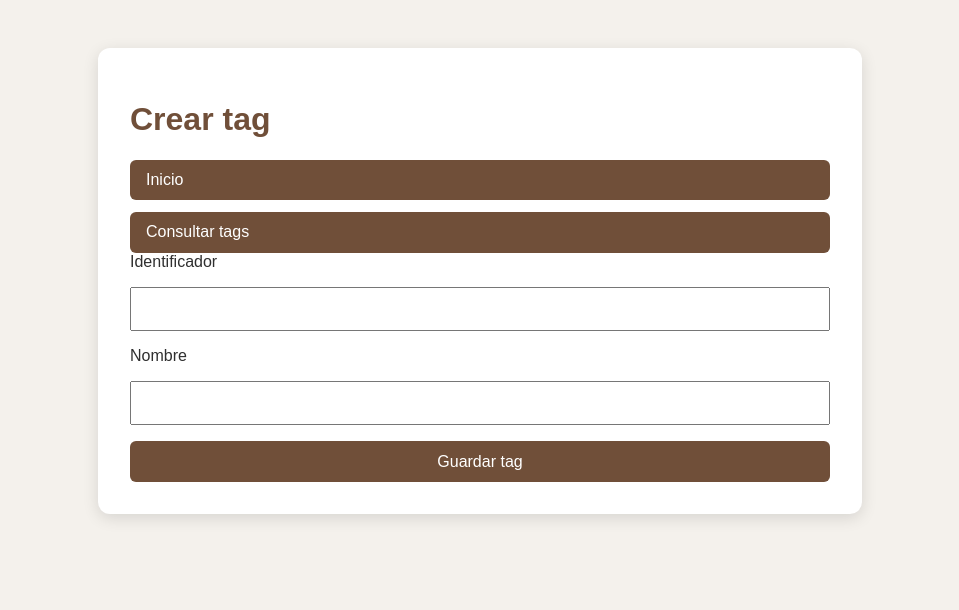
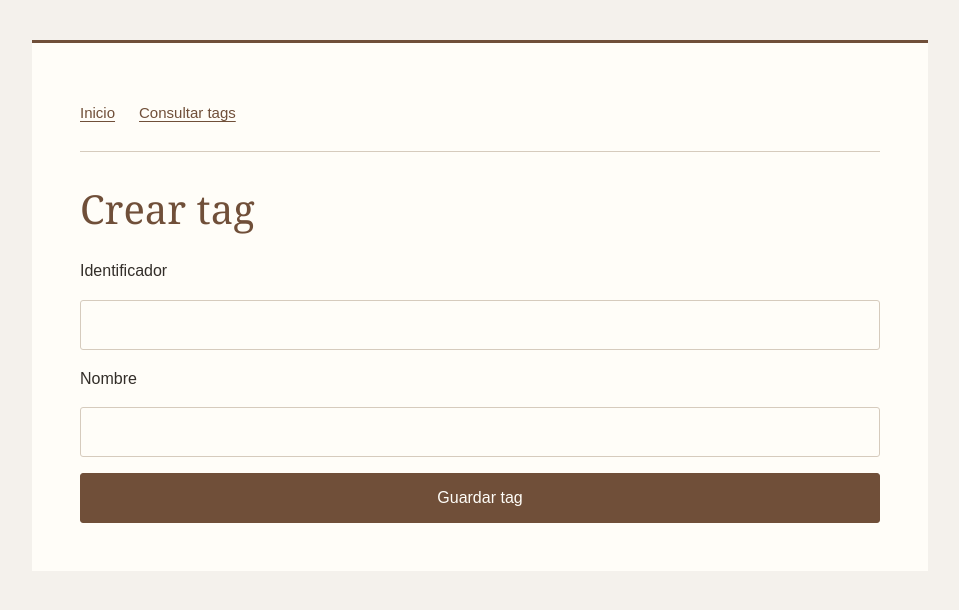
Before and after one commit to ibeltran1999/OlgadeChicaApp, a Flask app: page /tags/nueva in a window 1280 px wide. Shown: the top 610 px of the page, without its empty margins (160-1119 px from the left). Run offline with Flask 3, Linux system fonts and the light colour scheme.

Commit message:
build: refactorizacion de frontend sin tocar formularios

```diff
--- /dev/null
+++ b/app/presentation/templates/base.html
@@ -0,0 +1,16 @@
+{% from "componentes/navegacion.html" import navegacion with context %}
+<!DOCTYPE html>
+<html lang="es">
+<head>
+    <meta charset="UTF-8">
+    <meta name="viewport" content="width=device-width, initial-scale=1">
+    <title>{% block titulo %}Plataforma Olga de Chica{% endblock %}</title>
+    <link rel="stylesheet" href="{{ url_for('static', filename='css/styles.css') }}">
+</head>
+<body>
+    <main class="contenedor">
+        {% block navegacion %}{% endblock %}
+        {% block contenido %}{% endblock %}
+    </main>
+</body>
+</html>
--- /dev/null
+++ b/app/presentation/templates/componentes/navegacion.html
@@ -0,0 +1,7 @@
+{% macro navegacion(enlaces) %}
+<nav class="navegacion" aria-label="Navegación">
+    {% for destino, etiqueta in enlaces %}
+    <a href="{{ destino }}"{% if request.path == destino %} aria-current="page"{% endif %}>{{ etiqueta }}</a>
+    {% endfor %}
+</nav>
+{% endmacro %}
--- a/app/presentation/templates/tags/formulario.html
+++ b/app/presentation/templates/tags/formulario.html
@@ -1,21 +1,16 @@
-<!DOCTYPE html>
-<html lang="es">
-<head>
-    <meta charset="UTF-8">
-    <meta name="viewport" content="width=device-width, initial-scale=1">
-    <title>Crear tag</title>
-    <link
-        rel="stylesheet"
-        href="{{ url_for('static', filename='css/styles.css') }}"
-    >
-</head>
-<body>
-    <main class="contenedor">
-        <h1>Crear tag</h1>
-        <nav class="acciones-principales" aria-label="Navegación">
-            <a class="boton" href="/">Inicio</a>
-            <a class="boton" href="{{ url_for('tags.listar') }}">Consultar tags</a>
-        </nav>
+{% extends "base.html" %}
+{% block titulo %}Crear tag{% endblock %}
+
+{% block navegacion %}
+    {{ navegacion([
+        ('/', 'Inicio'),
+        (url_for('tags.listar'), 'Consultar tags'),
+    ]) }}
+{% endblock %}
+
+{% block contenido %}
+<h1>Crear tag</h1>
+
 
         <form method="post" action="/tags">
             <label for="identificador">Identificador</label>
@@ -36,6 +31,4 @@
 
             <button type="submit">Guardar tag</button>
         </form>
-    </main>
-</body>
-</html>
+{% endblock %}
--- a/app/static/css/styles.css
+++ b/app/static/css/styles.css
@@ -1,7 +1,21 @@
 :root {
-    font-family: Arial, sans-serif;
-    color: #2f2f2f;
-    background-color: #f4f1ec;
+    --color-fondo: #f4f1ec;
+    --color-papel: #fffdf8;
+    --color-texto: #332e29;
+    --color-acento: #704f39;
+    --color-acento-hover: #4f3829;
+    --color-borde: #d6cbbd;
+    --radio: 3px;
+    font-family: Arial, Helvetica, sans-serif;
+    line-height: 1.6;
+    color: var(--color-texto);
+    background-color: var(--color-fondo);
+}
+
+*,
+*::before,
+*::after {
+    box-sizing: border-box;
 }
 
 body {
@@ -9,22 +23,66 @@ body {
 }
 
 .contenedor {
-    width: min(90%, 700px);
-    margin: 3rem auto;
-    padding: 2rem;
-    background: white;
-    border-radius: 12px;
-    box-shadow: 0 4px 16px rgb(0 0 0 / 12%);
+    width: min(calc(100% - 2rem), 56rem);
+    margin: 2.5rem auto;
+    padding: clamp(1.25rem, 4vw, 3rem);
+    background: var(--color-papel);
+    border-top: 3px solid var(--color-acento);
+    overflow-wrap: anywhere;
 }
 
-.acciones-principales {
-    display: flex;
-    flex-direction: column;
-    gap: 0.75rem;
+h1,
+h2,
+h3 {
+    font-family: Georgia, "Times New Roman", serif;
+    font-weight: 400;
+    line-height: 1.25;
+    color: var(--color-acento);
 }
 
 h1 {
-    color: #704f39;
+    margin: 0 0 1.5rem;
+    font-size: clamp(1.8rem, 4vw, 2.5rem);
+}
+
+h2 {
+    font-size: 1.5rem;
+}
+
+a {
+    color: var(--color-acento);
+    text-underline-offset: 0.2em;
+    text-decoration-thickness: 1px;
+}
+
+a:hover {
+    color: var(--color-acento-hover);
+}
+
+:focus-visible {
+    outline: 2px solid var(--color-acento);
+    outline-offset: 4px;
+}
+
+.navegacion {
+    display: flex;
+    flex-wrap: wrap;
+    gap: 0.5rem 1.5rem;
+    margin-bottom: 2rem;
+    padding-bottom: 1rem;
+    border-bottom: 1px solid var(--color-borde);
+    font-size: 0.9375rem;
+}
+
+.navegacion a {
+    display: inline-flex;
+    align-items: center;
+    min-height: 2.75rem;
+}
+
+.navegacion a[aria-current="page"] {
+    font-weight: 700;
+    text-decoration-thickness: 2px;
 }
 
 form {
@@ -36,40 +94,77 @@ input,
 textarea,
 select,
 button {
+    min-width: 0;
+    max-width: 100%;
     padding: 0.7rem;
     font: inherit;
 }
 
-button {
-    border: 0;
-    border-radius: 6px;
-    color: white;
-    background-color: #704f39;
+input,
+textarea,
+select,
+fieldset {
+    border: 1px solid var(--color-borde);
+    border-radius: var(--radio);
+}
+
+input,
+textarea,
+select {
+    color: var(--color-texto);
+    background: var(--color-papel);
+}
+
+fieldset {
+    min-width: 0;
+}
+
+textarea {
+    resize: vertical;
+}
+
+button,
+.boton {
+    display: inline-block;
+    padding: 0.7rem 1rem;
+    border: 1px solid var(--color-acento);
+    border-radius: var(--radio);
+    color: var(--color-papel);
+    background-color: var(--color-acento);
+    font: inherit;
+    text-decoration: none;
     cursor: pointer;
 }
 
-button:hover {
-    background-color: #4f3829;
+button:hover,
+.boton:hover {
+    color: var(--color-papel);
+    background-color: var(--color-acento-hover);
+    border-color: var(--color-acento-hover);
 }
+
 .modal-confirmacion {
-    border: 0;
-    border-radius: 12px;
-    padding: 2rem;
+    position: static;
+    width: 100%;
+    max-width: 40rem;
+    padding: clamp(1rem, 4vw, 2rem);
+    border: 1px solid var(--color-borde);
+    border-radius: var(--radio);
+    color: var(--color-texto);
+    background: var(--color-papel);
     text-align: center;
-    box-shadow: 0 4px 20px rgb(0 0 0 / 25%);
 }
 
 .modal-confirmacion::backdrop {
-    background: rgb(0 0 0 / 45%);
+    background: rgb(51 46 41 / 45%);
 }
-.boton {
-    display: inline-block;
-    padding: 0.7rem 1rem;
-    border-radius: 6px;
-    color: white;
-    background-color: #704f39;
-    text-decoration: none;
+
+@media (max-width: 480px) {
+    .contenedor {
+        margin: 1rem auto;
+    }
 }
+
 .preview-imagen {
     display: block;
     max-width: 100%;
```
Also changed, not shown: app/presentation/templates/bocetos/detalle.html (+12 -6 lines), app/presentation/templates/bocetos/formulario.html (+12 -6 lines), app/presentation/templates/bocetos/listado.html (+12 -6 lines), app/presentation/templates/filminas/confirmacion.html (+6 -15 lines), app/presentation/templates/filminas/detalle.html (+5 -14 lines), app/presentation/templates/filminas/formulario.html (+13 -18 lines), app/presentation/templates/filminas/listado.html (+13 -18 lines), app/presentation/templates/index.html (+18 -30 lines), app/presentation/templates/recursos/detalle.html (+12 -4 lines), app/presentation/templates/recursos/formulario.html (+12 -4 lines), app/presentation/templates/recursos/listado.html (+12 -4 lines), app/presentation/templates/tags/confirmacion.html (+6 -17 lines), app/presentation/templates/tags/listado.html (+14 -3 lines).
